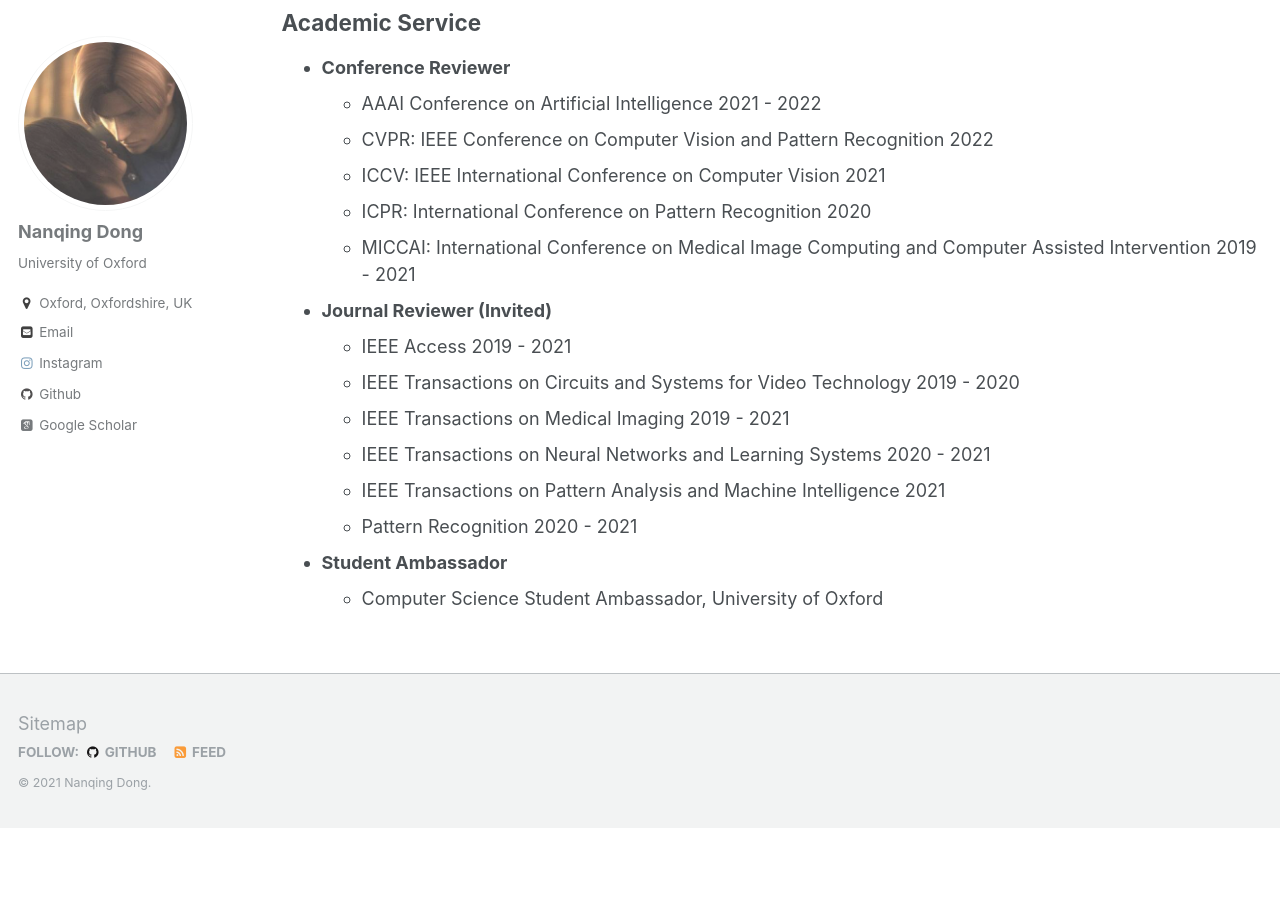
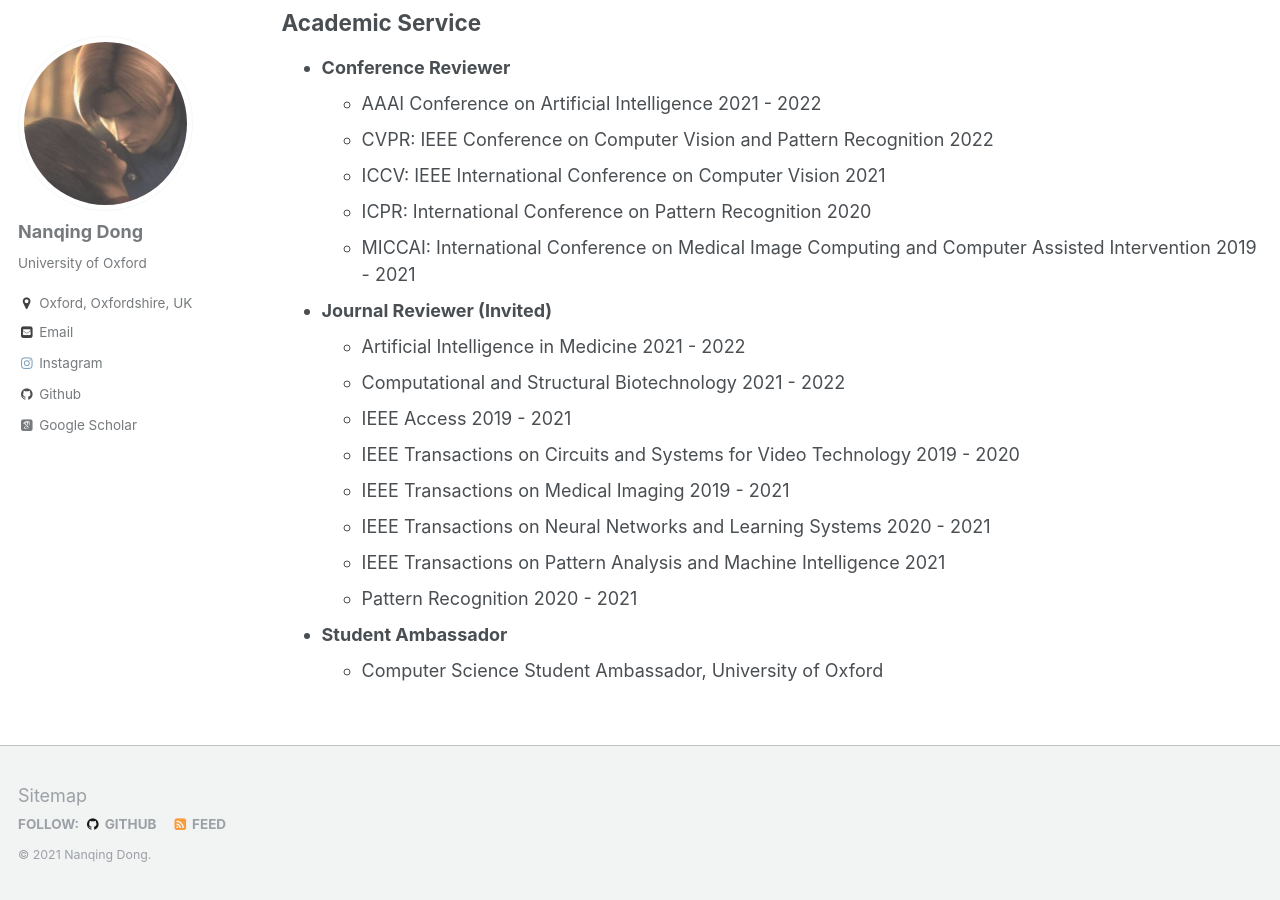
Before and after one commit to eveningdong/eveningdong.github.io, a Jekyll site: the page built from _pages/academic.md, in a window 1280 px wide and 900 px high, scrolled down 1670 px. Built offline with Jekyll 4.4.1, drawn with Linux system fonts in a browser that asks for light colours; some web fonts are replaced; before the commit the page ends 2498 px from its top, so only the background shows below that.

Commit message:
update journal

```diff
--- a/_pages/academic.md
+++ b/_pages/academic.md
@@ -54,6 +54,8 @@
   + MICCAI: International Conference on Medical Image Computing and Computer Assisted Intervention 2019 - 2021
 
 * **Journal Reviewer (Invited)**
+  + Artificial Intelligence in Medicine 2021 - 2022
+  + Computational and Structural Biotechnology 2021 - 2022
   + IEEE Access 2019 - 2021
   + IEEE Transactions on Circuits and Systems for Video Technology 2019 - 2020
   + IEEE Transactions on Medical Imaging 2019 - 2021
```
